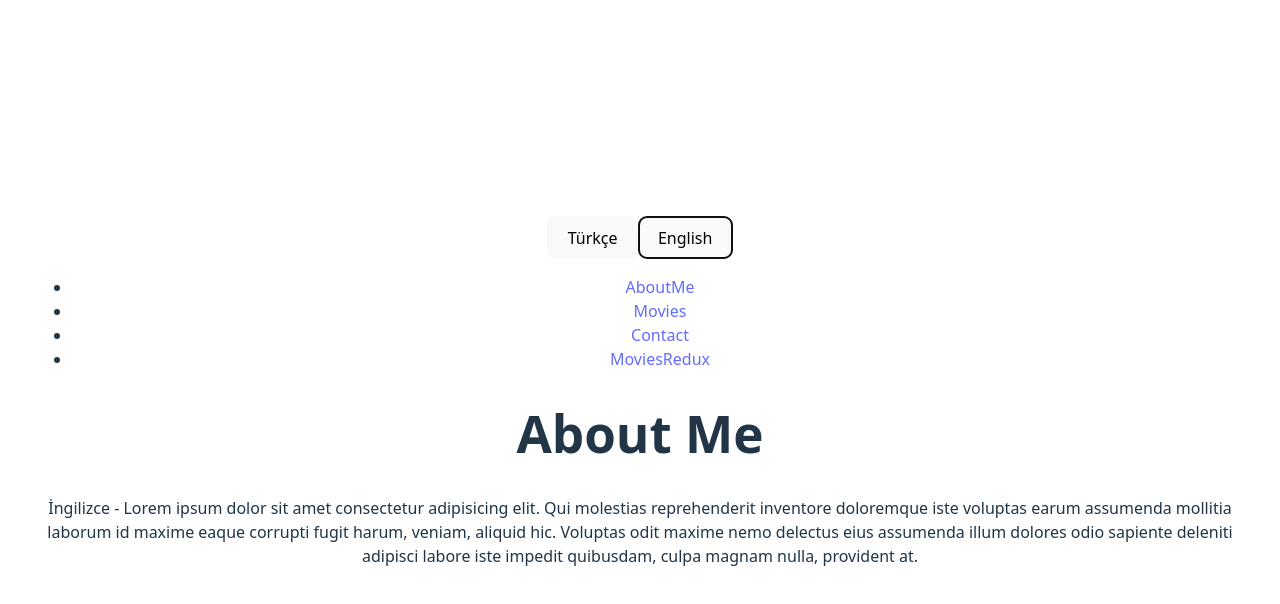
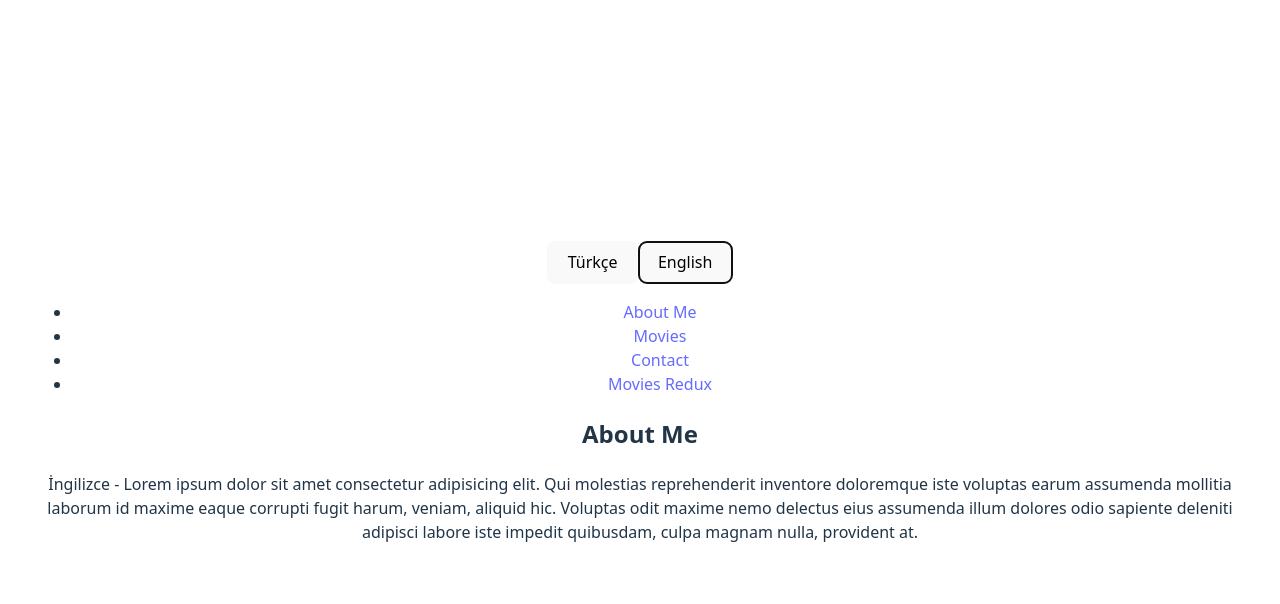
Before and after one commit to lenakucukmisirliyan/react_project, a React (Vite) app: page /about-me in a window 1280 px wide. Both pictures are taken after a click on the button "English". Shown: the top 604 px of the page. Built offline with nearby package versions, Linux system fonts and the light colour scheme.

Commit message:
Movies_redux added

```diff
--- a/src/App.jsx
+++ b/src/App.jsx
@@ -1,47 +1,12 @@
 import { useState } from 'react'
-import reactLogo from './assets/react.svg'
-import viteLogo from '/vite.svg'
 import './App.css'
 import Menu from './components/Menu';
-import { Routes, Route, useParams, Navigate } from 'react-router-dom';
+import { Routes, Route, Navigate } from 'react-router-dom';
 import About from './pages/About';
 import Movies from './pages/Movies';
 import Contact from './pages/Contact';
 import Movies_redux from './pages/Movies_redux';
-
-export const menu = [
-  {
-    id: 1,
-    label: { tr: "Hakkımda", en: "AboutMe" },
-    url: '/hakkimda',
-    url_en: '/about-me',
-  },
-  {
-    id: 2,
-    label: { tr: "Filmler", en: "Movies" },
-    url: '/filmler',
-    url_en: '/movies',
-  },
-  {
-    id: 3,
-    label: { tr: "İletişim", en: "Contact" },
-    url: '/iletisim',
-    url_en: '/contact',
-  },
-  {
-    id: 4,
-    label: { tr: "FilmlerRedux", en: "MoviesRedux" },
-    url: '/filmler-redux',
-    url_en: '/movies-redux',
-  }
-]
-
-export const PAGE_ID_LIST = {
-  ABOUT: "1",
-  MOVIES: "2",
-  CONTACT: "3",
-  MOVIES_REDUX: "4",
-};
+import { MENU_ITEMS, PAGE_ID_LIST } from './constants/constant';
 
 const routeList = {
   [PAGE_ID_LIST.ABOUT]: About,
@@ -49,7 +14,6 @@ const routeList = {
   [PAGE_ID_LIST.CONTACT]: Contact,
   [PAGE_ID_LIST.MOVIES_REDUX]: Movies_redux,
 };
-
 
 function App() {
   const [lang, setLang] = useState('tr')
@@ -64,15 +28,16 @@ function App() {
       <Routes>
         <Route path="/" element={<Navigate to="/about-me" replace />} />
 
-        {menu.map((item) => {
+        {MENU_ITEMS.map((item) => {
           const Component = routeList[item.id];
           return (
             <Route
               key={item.id}
-              path={lang === 'tr'? item.url : item.url_en}
+              path={lang === 'tr' ? item.url : item.url_en}
               element={<Component lang={lang} />}
             />
-          )})}
+          )
+        })}
       </Routes>
 
 
--- a/src/components/Menu.jsx
+++ b/src/components/Menu.jsx
@@ -1,13 +1,13 @@
 import React from "react";
 import { Link } from 'react-router-dom';
-import { menu } from '../App';
+import { MENU_ITEMS } from "../constants/constant";
 
 
 function Menu({lang}) {
     return (
         <nav>
             <ul>
-                {menu.map(item => (
+                {MENU_ITEMS.map(item => (
                     <li key={item.id}>
                         <Link to={lang === 'tr' ? item.url : item.url_en}>
                             {item.label[lang]}
--- /dev/null
+++ b/src/constants/constant.js
@@ -0,0 +1,33 @@
+export const MENU_ITEMS = [
+  {
+    id: 1,
+    label: { tr: "Hakkımda", en: "About Me" },
+    url: '/hakkimda',
+    url_en: '/about-me',
+  },
+  {
+    id: 2,
+    label: { tr: "Filmler", en: "Movies" },
+    url: '/filmler',
+    url_en: '/movies',
+  },
+  {
+    id: 3,
+    label: { tr: "İletişim", en: "Contact" },
+    url: '/iletisim',
+    url_en: '/contact',
+  },
+  {
+    id: 4,
+    label: { tr: "Filmler Redux", en: "Movies Redux" },
+    url: '/filmler-redux',
+    url_en: '/movies-redux',
+  }
+]
+
+export const PAGE_ID_LIST = {
+  ABOUT: 1,
+  MOVIES: 2,
+  CONTACT: 3,
+  MOVIES_REDUX: 4,
+};
--- a/src/features/movies/moviesSlice.js
+++ b/src/features/movies/moviesSlice.js
@@ -26,7 +26,7 @@ const moviesSlice = createSlice({
         state.loading = false;
         state.items = action.payload;
       })
-      .addCase(fetchMovies.rejected, (state, action) => {
+      .addCase(fetchMovies.rejected, (state) => {
         state.loading = false;
         state.error = "Veri alınamadı!";
       });
--- a/src/pages/About.jsx
+++ b/src/pages/About.jsx
@@ -1,7 +1,7 @@
 function About({lang}) {
     return(
         <div>
-            <h1>{lang == 'en' ? 'About Me' : 'Hakkımda'}</h1>
+            <h2>{lang == 'en' ? 'About Me' : 'Hakkımda'}</h2>
             <p>
                 {lang == 'en' ? 'İngilizce - Lorem ipsum dolor sit amet consectetur adipisicing elit. Qui molestias reprehenderit inventore doloremque iste voluptas earum assumenda mollitia laborum id maxime eaque corrupti fugit harum, veniam, aliquid hic. Voluptas odit maxime nemo delectus eius assumenda illum dolores odio sapiente deleniti adipisci labore iste impedit quibusdam, culpa magnam nulla, provident at.': 'Türkçe - Lorem ipsum dolor sit amet consectetur adipisicing elit. Nostrum nesciunt quam ducimus obcaecati exercitationem sequi incidunt sapiente architecto, unde voluptatibus facere voluptates atque rerum, repudiandae, in officiis! Consectetur, itaque pariatur soluta iure distinctio suscipit rerum. Delectus, labore ullam. Amet, pariatur. Dicta velit rerum nemo doloribus amet, voluptas illo itaque ab'}
             </p>
--- a/src/pages/Contact.jsx
+++ b/src/pages/Contact.jsx
@@ -16,6 +16,7 @@ function Contact ({lang}) {
 
     return(
         <form onSubmit={handleSubmit}>
+            <h2>{lang == 'en' ? 'Contact' : 'İletişim'}</h2>
             <label>
                 {lang == 'tr' ? 'Ad : ' : 'Name : '}
                 <input
--- a/src/pages/Movies.jsx
+++ b/src/pages/Movies.jsx
@@ -14,6 +14,7 @@ function MovieList ({lang}) {
 
     return(
         <div>
+            <h2>{lang == 'en' ? 'Movies' : 'Filmler'}</h2>
             <ul>
                 {movies.slice(0, 10).map(movie => (
                     <li key={movie.id}>{lang === 'en' ? movie.original_title : movie.title}</li>
--- a/src/pages/Movies_redux.jsx
+++ b/src/pages/Movies_redux.jsx
@@ -1,10 +1,10 @@
-import React, { useEffect, useState } from "react";
+import { useEffect } from "react";
 import { useDispatch, useSelector } from "react-redux";
 import { fetchMovies } from "../features/movies/moviesSlice";
 
-function Movies_redux ({ lang }) {
+function Movies_redux({ lang }) {
     const dispatch = useDispatch();
-    const { items: movies, loading, error } = useSelector((state) => state.movies);
+    const { items, loading, error } = useSelector((state) => state.movies);
 
     useEffect(() => {
         dispatch(fetchMovies());
@@ -16,11 +16,11 @@ function Movies_redux ({ lang }) {
     return (
         <div>
             <h2>{lang === 'en' ? "Movies with Redux" : "Redux ile Filmler"}</h2>
-        <ul>
-            {movies.map((movie) => (
-                <li key={movie.id}>{lang === 'en' ? movie.original_title : movie.title}</li>
-            ))}
-        </ul>
+            <ul>
+                {items.map((movie) => (
+                    <li key={movie.id}>{lang === 'en' ? movie.original_title : movie.title}</li>
+                ))}
+            </ul>
         </div>
     );
 }
```
